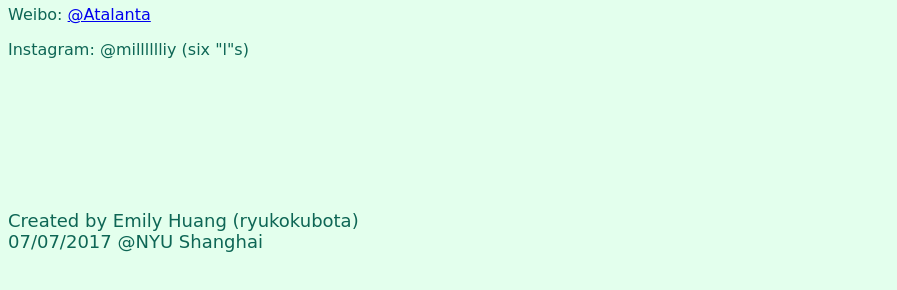
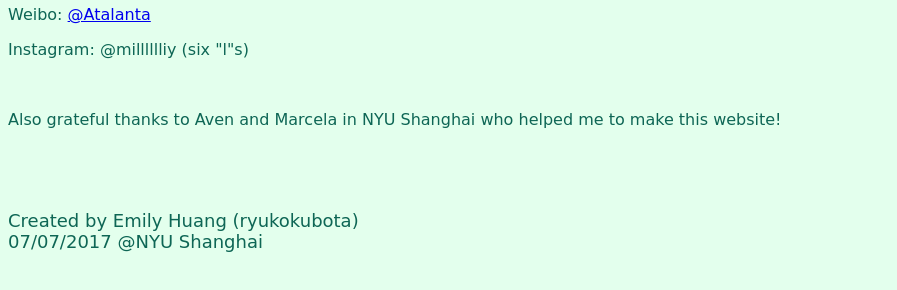
Before and after one commit to Milllllliy/webpage, a plain HTML site: page contact.html in a window 1280 px wide. Shown: the part 230-520 px from the top of the page, 0-897 px from the left. Drawn offline with Linux system fonts and the light colour scheme; grey boxes are pictures that could not be loaded; a web font is replaced by a local one.

Commit message:
Update contact.html

```diff
--- a/contact.html
+++ b/contact.html
@@ -35,6 +35,8 @@
 		<p>Weibo: <a href = "http://weibo.com/u/3560759012/home?wvr=5">@Atalanta</a>
 		<br>
 		<p>Instagram: @milllllliy (six "l"s)</p>
+	        <br>
+	        <p>Also grateful thanks to Aven and Marcela in NYU Shanghai who helped me to make this website!</p>
 
 <footer class="clear">
     	Created by Emily Huang (ryukokubota)<br>
```
